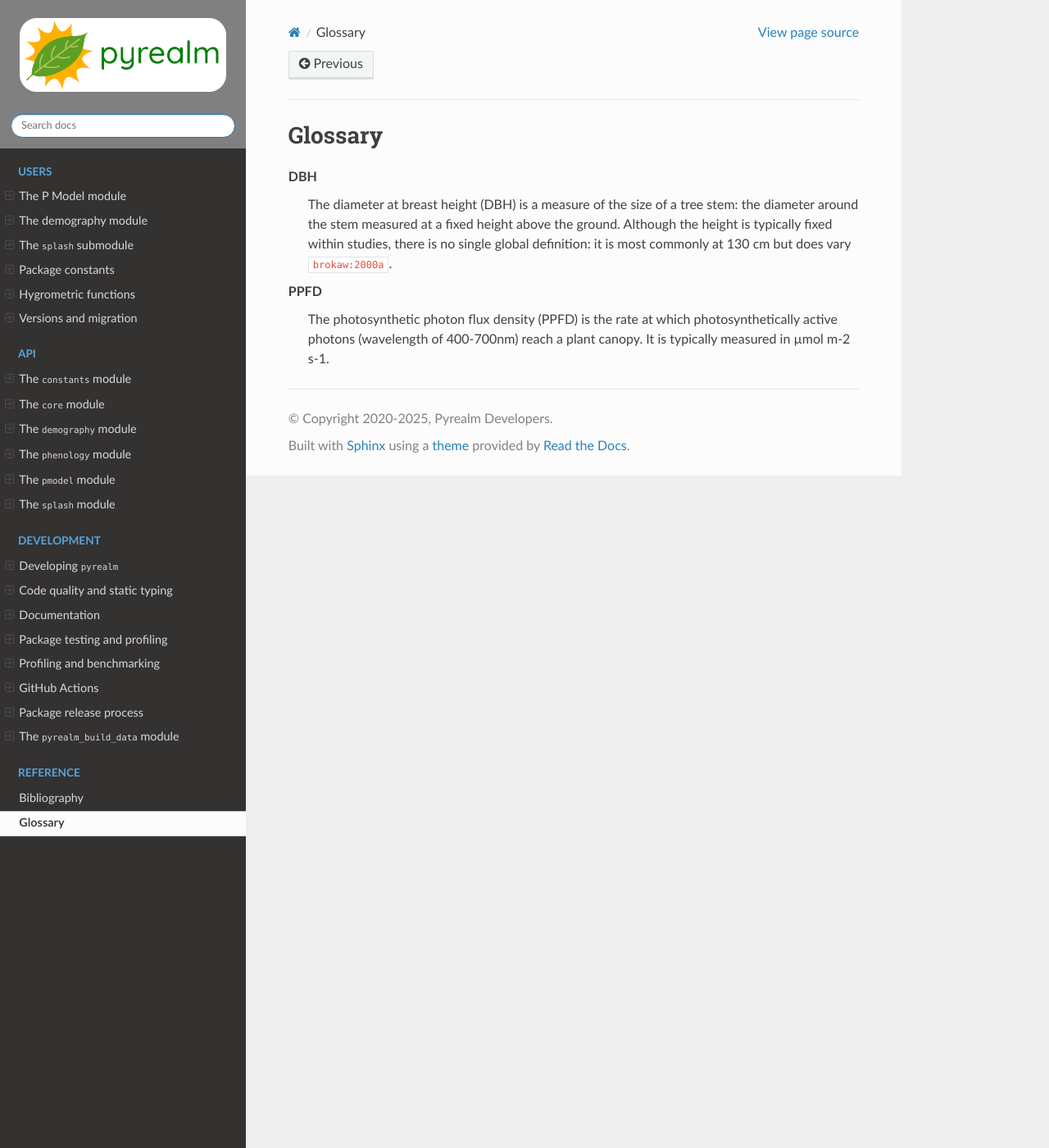
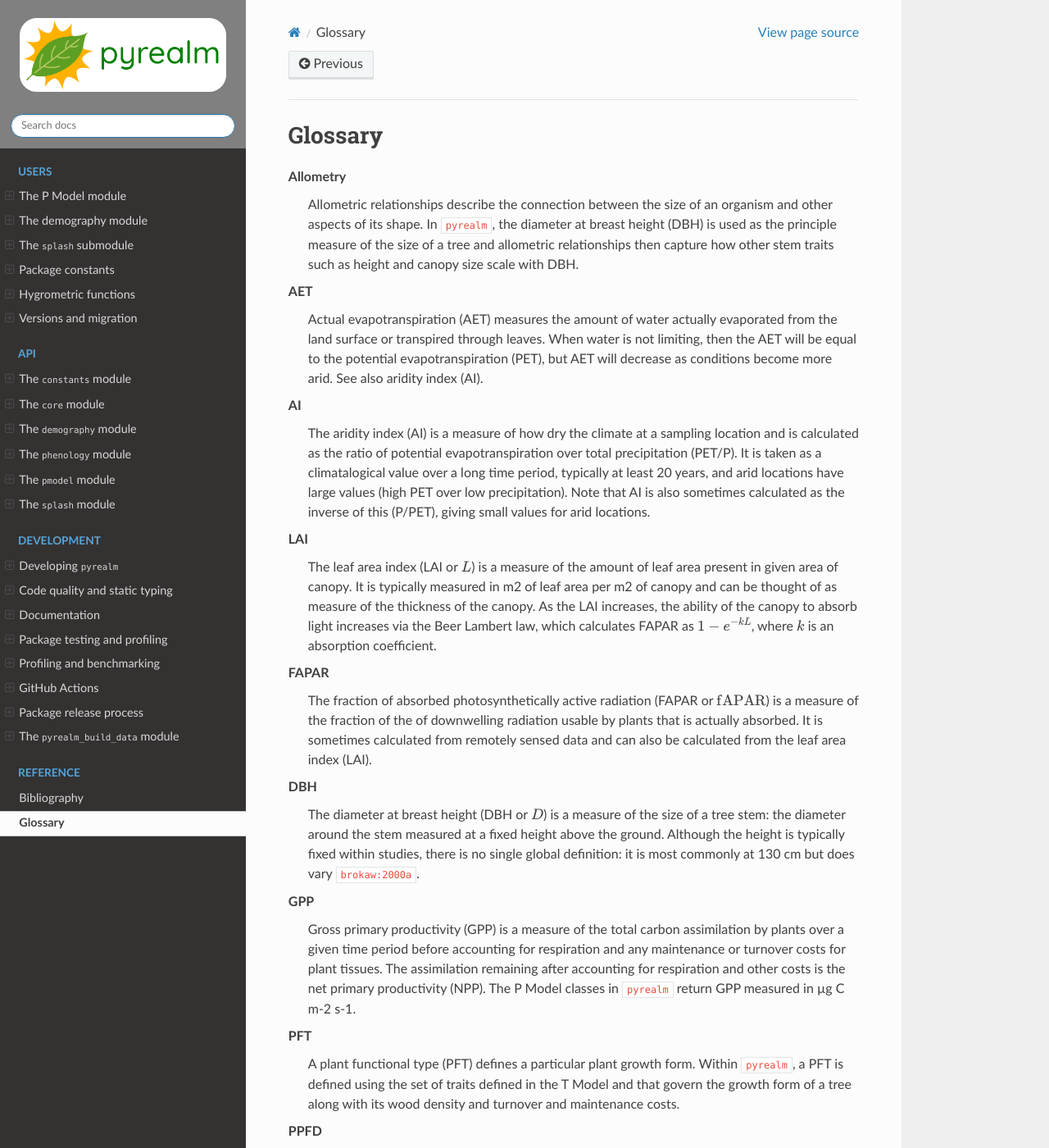
Before and after one commit to ImperialCollegeLondon/pyrealm, a Sphinx documentation site: the page built from docs/source/glossary.md, in a window 1280 px wide and 1400 px high. Shown: the whole window at 82% size. Built offline with Sphinx 7.4.7 and the Read the Docs theme 3.1.0, drawn with Linux system fonts in a browser that asks for light colours; cross-references to code outside the pages are shown as plain code.

Commit message:
More terms

```diff
--- a/docs/source/glossary.md
+++ b/docs/source/glossary.md
@@ -14,11 +14,57 @@ jupyter:
 
 :::{glossary}
 
+Allometry
+  Allometric relationships describe the connection between the size of an organism and
+  other aspects of its shape. In `pyrealm`, the diameter at breast height (DBH) is used
+  as the principle measure of the size of a tree and allometric relationships then
+  capture how other stem traits such as height and canopy size scale with DBH.
+
+AET
+  Actual evapotranspiration (AET) measures the amount of water actually evaporated from
+  the land surface or transpired through leaves. When water is not limiting, then the
+  AET will be equal to the potential evapotranspiration (PET), but AET will decrease
+  as conditions become more arid. See also aridity index (AI).
+
+AI
+  The aridity index (AI) is a measure of how dry the climate at a sampling location and
+  is calculated as the ratio of potential evapotranspiration over total precipitation
+  (PET/P). It is taken as a climatalogical value over a long time period, typically at
+  least 20 years, and arid locations have large values (high PET over low
+  precipitation). Note that AI is also sometimes calculated as the inverse of this
+  (P/PET), giving small values for arid locations.
+
+LAI
+  The leaf area index (LAI or $L$) is a measure of the amount of leaf area present in
+  given area of canopy. It is typically measured in m2 of leaf area per m2 of canopy and
+  can be thought of as measure of the thickness of the canopy. As the LAI increases, the
+  ability of the canopy to absorb light increases via the Beer Lambert law, which
+  calculates FAPAR as $1 - e^{-kL}$, where $k$ is an absorption coefficient.
+
+FAPAR
+  The fraction of absorbed photosynthetically active radiation (FAPAR or
+  $\text{fAPAR}$) is a measure of the fraction of the of downwelling radiation usable by
+  plants that is actually absorbed. It is sometimes calculated from remotely sensed data
+  and can also be calculated from the leaf area index (LAI).
+
 DBH
-  The diameter at breast height (DBH) is a measure of the size of a tree stem: the
+  The diameter at breast height (DBH or $D$) is a measure of the size of a tree stem: the
   diameter around the stem measured at a fixed height above the ground. Although the
   height is typically fixed within studies, there is no single global definition: it is
   most commonly at 130 cm but does vary {cite}`brokaw:2000a`.
+
+GPP
+  Gross primary productivity (GPP) is a measure of the total carbon assimilation by
+  plants over a given time period before accounting for respiration and any maintenance
+  or turnover costs for plant tissues. The assimilation remaining after accounting for
+  respiration and other costs is the net primary productivity (NPP). The P Model classes
+  in `pyrealm` return GPP measured in  µg C m-2 s-1.
+
+PFT
+  A plant functional type (PFT) defines a particular plant growth form. Within
+  `pyrealm`, a PFT is defined using the set of traits defined in the T Model and that
+  govern the growth form of a tree along with its wood density and turnover and
+  maintenance costs.
 
 PPFD
   The photosynthetic photon flux density (PPFD) is the rate at which photosynthetically
```
